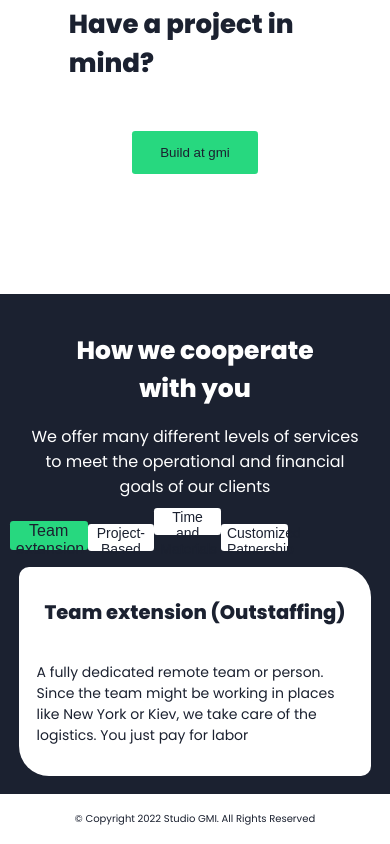
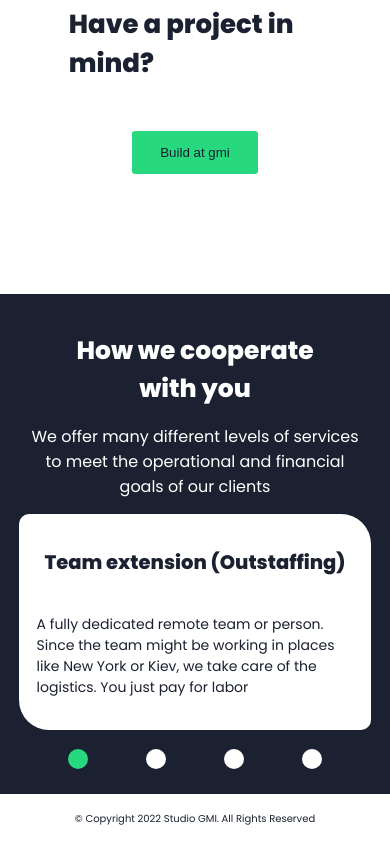
Before and after one commit to witehound/gmi-webapp, a React (Vite) app: page / in a window 390 px wide. Shown: the part 4176-5020 px from the top of the page. Built offline with nearby package versions, Linux system fonts and the light colour scheme.

Commit message:
fixed round buttons in letscooperate component fro mobile

```diff
--- a/src/components/letsCooperate/LetsCooperate.css
+++ b/src/components/letsCooperate/LetsCooperate.css
@@ -160,6 +160,13 @@
   }
 
   .lets-cooperate-div-inner-bottom-buttons {
+    display: none;
+  }
+
+  .lets-cooperate-div-inner-round-buttons {
     display: block;
+    display: flex;
+    align-items: center;
+    justify-content: space-evenly;
   }
 }
```
